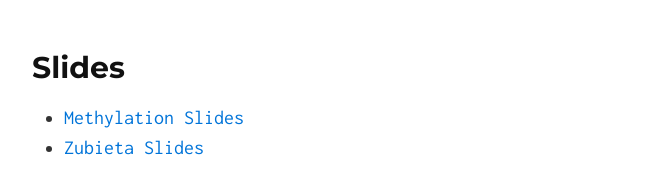
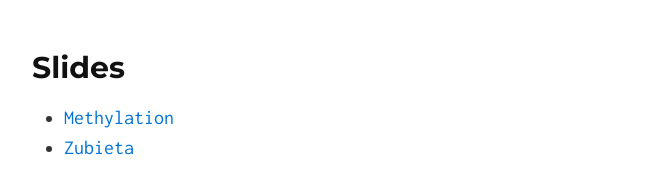
Before and after one commit to ttlu/ttlu.github.io, a Jekyll site: the page built from index.html, in a window 1280 px wide. Shown: the part 167-361 px from the top of the page, without its empty margins (306-955 px from the left). Built offline with Jekyll 4.4.1, drawn with Linux system fonts in a browser that asks for light colours.

Commit message:
change link names

```diff
--- a/_includes/index.md
+++ b/_includes/index.md
@@ -1,4 +1,4 @@
 ## Slides
 
-* [Methylation Slides](./methyl-slides)
-* [Zubieta Slides](./zubieta)
+* [Methylation](./methyl-slides)
+* [Zubieta](./zubieta)
```
